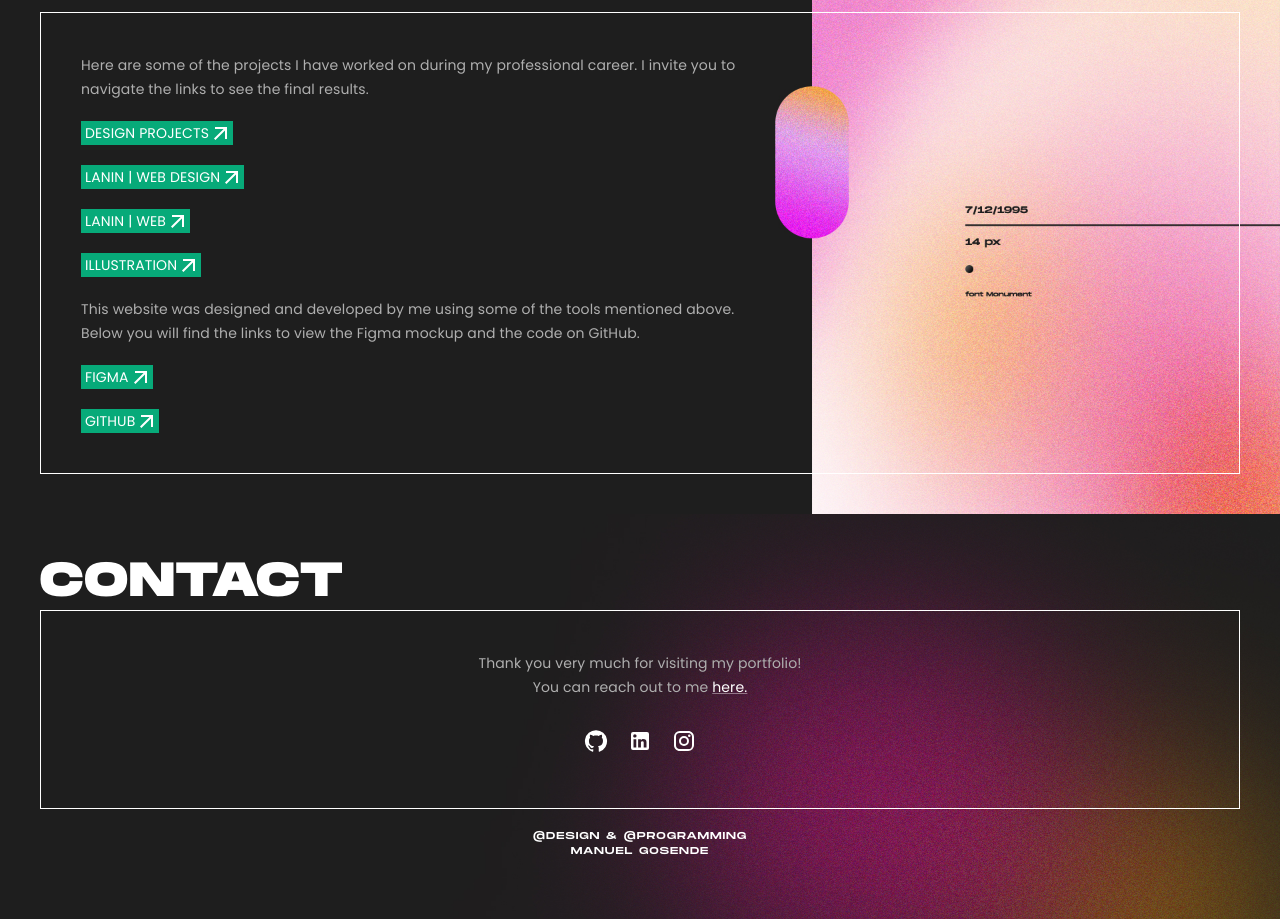
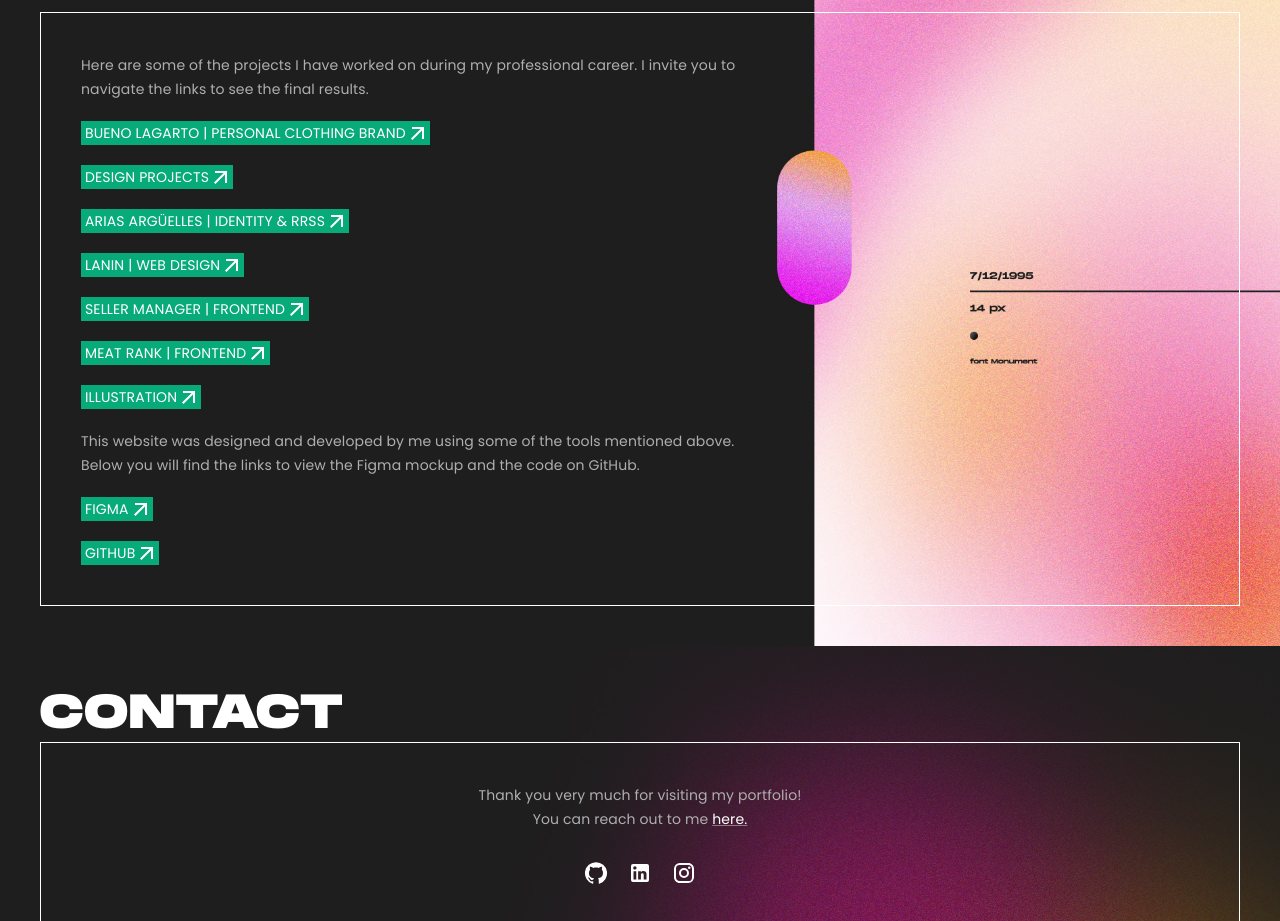
Before and after one commit to ManuelGosende/portfolio, a React (Create React App) app: page / in a window 1280 px wide. Shown: the part 2900-3821 px from the top of the page. Built offline with nearby package versions, Linux system fonts and the light colour scheme.

Commit message:
[feature] new links

```diff
--- a/package.json
+++ b/package.json
@@ -50,6 +50,6 @@
   },
   "devDependencies": {
     "@types/react-scroll": "^1.8.7",
-    "gh-pages": "^6.1.1"
+    "gh-pages": "^6.3.0"
   }
 }
--- a/src/sections/LinksToProjects.tsx
+++ b/src/sections/LinksToProjects.tsx
@@ -22,16 +22,28 @@ export const LinksToProjects = () => {
             Here are some of the projects I have worked on during my professional career. I invite you to navigate the links to see the final results.
           </Typography>
           <LinkToProject
+            text="BUENO LAGARTO | PERSONAL CLOTHING BRAND"
+            link="https://buenolagarto.com/"
+          />
+          <LinkToProject
             text="DESIGN PROJECTS"
             link="https://drive.google.com/drive/folders/1uQD3a5dNhxqA0tOFKmJiW3435UaQ_IrP"
+          />
+          <LinkToProject
+            text="ARIAS ARGÜELLES | IDENTITY & RRSS"
+            link="https://www.instagram.com/ariasarguelles/"
           />
           <LinkToProject
             text="LANIN | WEB DESIGN"
             link="https://www.figma.com/file/sd8xTP72KHOO0FagtfqAKU/Lanin?type=design&node-id=0-1&mode=design"
           />
           <LinkToProject
-            text="LANIN | WEB"
-            link="https://www.laninstudio.xyz/"
+            text="SELLER MANAGER | FRONTEND"
+            link="https://seller-manager.com/"
+          />
+          <LinkToProject
+            text="MEAT RANK | FRONTEND"
+            link="https://meat-rank.com/"
           />
           <LinkToProject
             text="ILLUSTRATION"
```
Also changed, not shown: 1 other file (tests, documents, lock files or other folders).
